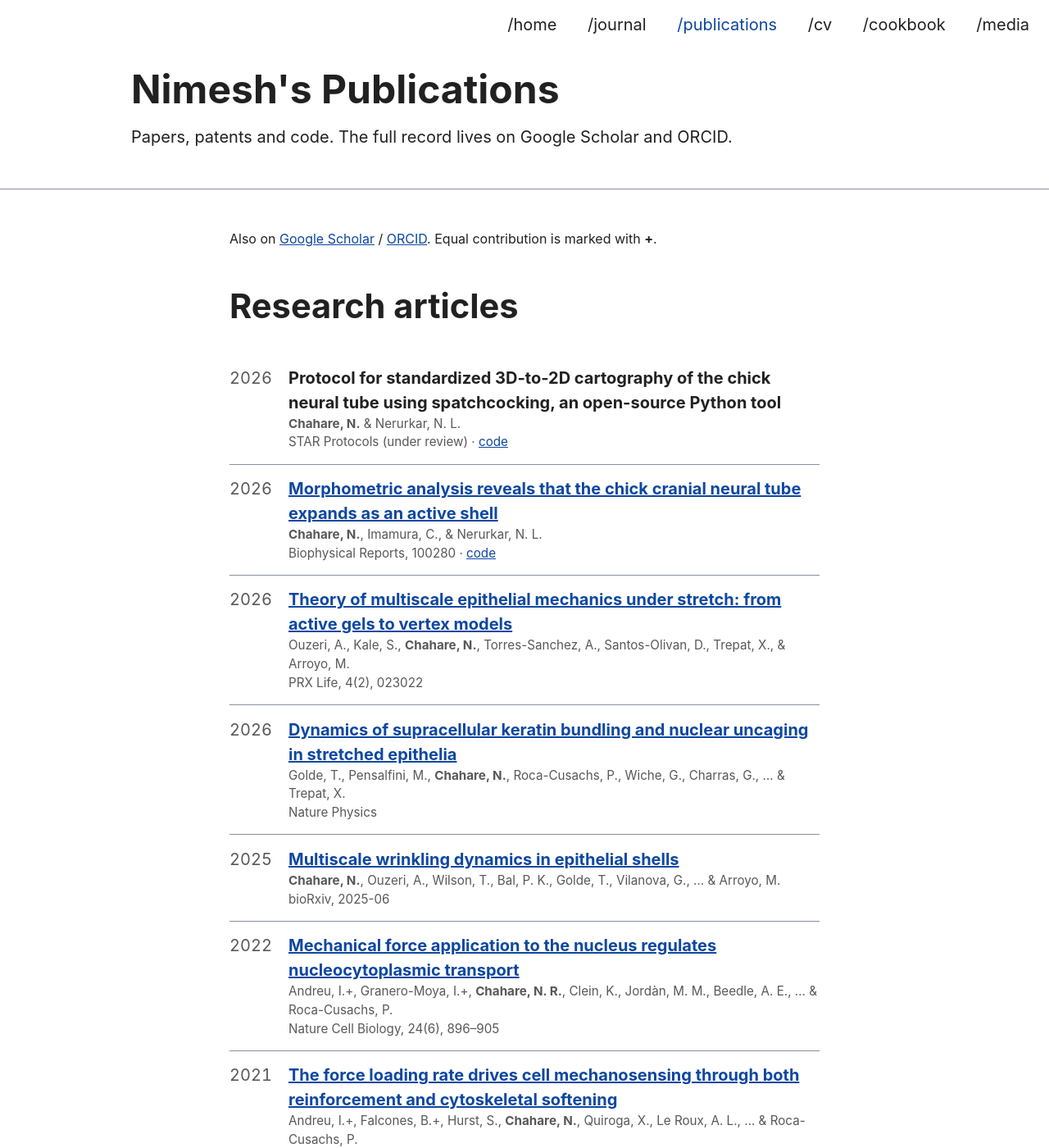
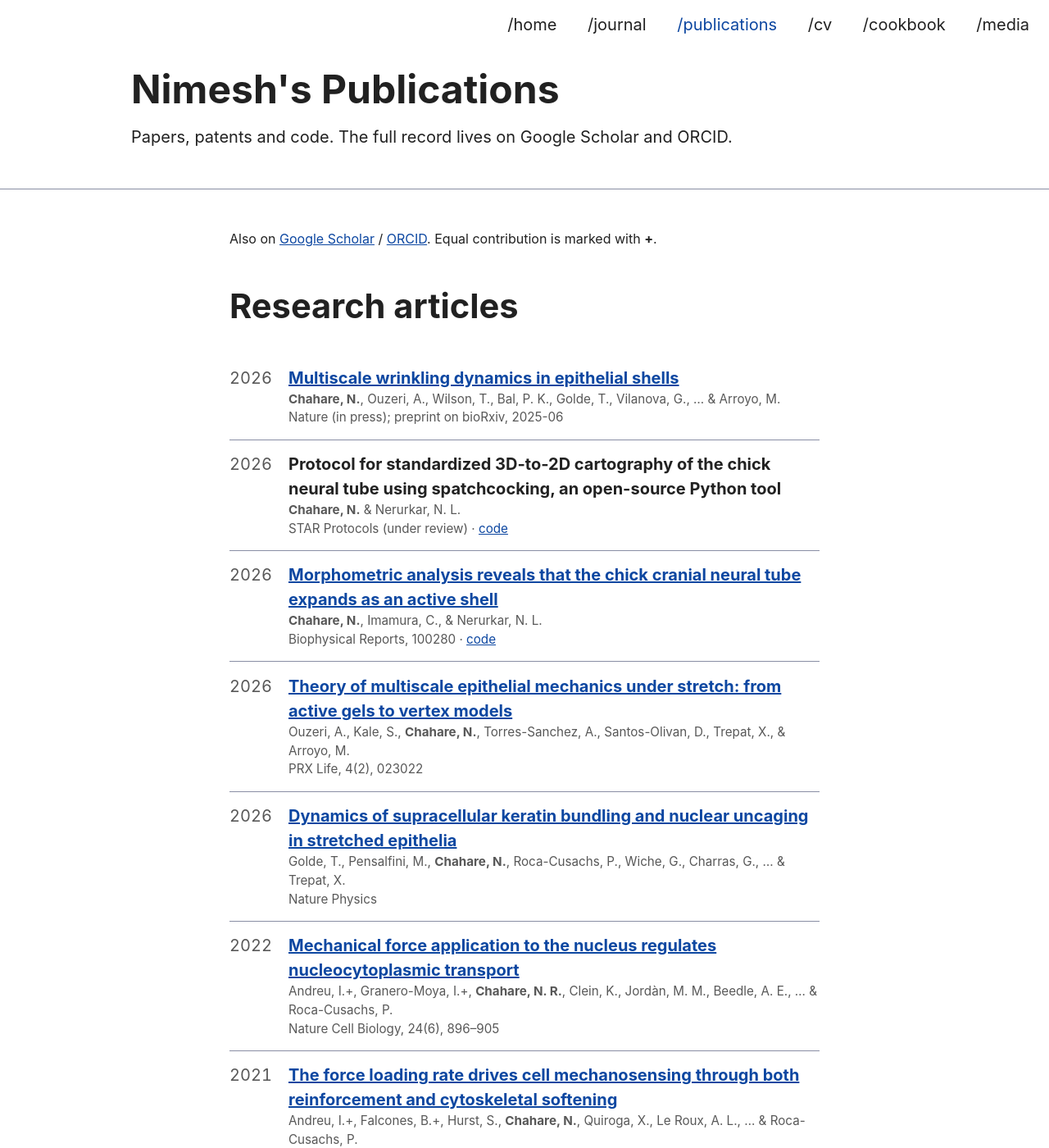
Before and after one commit to nchahare/nchahare.github.io, a Jekyll site: the page built from publications.md, in a window 1280 px wide and 1400 px high. Shown: the whole window at 82% size. Built offline with Jekyll 4.4.1, drawn with Linux system fonts in a browser that asks for light colours.

Commit message:
Mark the wrinkling paper as in press at Nature

```diff
--- a/_data/publications.yml
+++ b/_data/publications.yml
@@ -2,6 +2,13 @@
 # type: article | patent | software | thesis
 # Entries are rendered in the order they appear here, grouped by type.
 # Mark your own name with <strong>...</strong>; mark equal contribution with +.
+
+- type: article
+  year: 2026
+  authors: "<strong>Chahare, N.</strong>, Ouzeri, A., Wilson, T., Bal, P. K., Golde, T., Vilanova, G., &hellip; & Arroyo, M."
+  title: "Multiscale wrinkling dynamics in epithelial shells"
+  venue: "Nature (in press); preprint on bioRxiv, 2025-06"
+  link: https://www.biorxiv.org/content/10.1101/2025.06.30.662426.abstract
 
 - type: article
   year: 2026
@@ -31,13 +38,6 @@
   title: "Dynamics of supracellular keratin bundling and nuclear uncaging in stretched epithelia"
   venue: "Nature Physics"
   link: https://doi.org/10.1038/s41567-026-03371-8
-
-- type: article
-  year: 2025
-  authors: "<strong>Chahare, N.</strong>, Ouzeri, A., Wilson, T., Bal, P. K., Golde, T., Vilanova, G., &hellip; & Arroyo, M."
-  title: "Multiscale wrinkling dynamics in epithelial shells"
-  venue: "bioRxiv, 2025-06"
-  link: https://www.biorxiv.org/content/10.1101/2025.06.30.662426.abstract
 
 - type: article
   year: 2022
--- a/cv.md
+++ b/cv.md
@@ -44,6 +44,8 @@ permalink: /cv/
 
 ### Articles
 
+**Chahare, N.**, Ouzeri, A., Wilson, T., Bal, P. K., Golde, T., Vilanova, G., ... & Arroyo, M. (2026). [Multiscale wrinkling dynamics in epithelial shells.](https://www.biorxiv.org/content/10.1101/2025.06.30.662426.abstract) Nature, in press. Preprint on bioRxiv, 2025-06.
+
 **Chahare, N.**, & Nerurkar, N. L. (2026). Protocol for standardized 3D-to-2D cartography of the chick neural tube using spatchcocking, an open-source Python tool. STAR Protocols. Under review. [Code and data](https://doi.org/10.5281/zenodo.23803314)
 
 **Chahare, N.**, Imamura, C., & Nerurkar, N.L. (2026). [Morphometric analysis reveals that the chick cranial neural tube expands as an active shell.](https://doi.org/10.1016/j.bpr.2026.100280) Biophysical Reports, 100280.
@@ -51,8 +53,6 @@ permalink: /cv/
 Ouzeri, A., Kale, S., **Chahare, N.**, Torres-Sanchez, A., Santos-Olivan, D., Trepat, X., & Arroyo, M. (2026). [Theory of multiscale epithelial mechanics under stretch: from active gels to vertex models.](https://doi.org/10.1103/4mx5-t5hx) PRX Life, 4(2), 023022.
 
 Golde, T., Pensalfini, M., **Chahare, N.**, Roca-Cusachs, P., Wiche, G., Charras, G., ... & Trepat, X. (2026). [Dynamics of supracellular keratin bundling and nuclear uncaging in stretched epithelia.](https://doi.org/10.1038/s41567-026-03371-8) Nature Physics
-
-**Chahare, N.**, Ouzeri, A., Wilson, T., Bal, P. K., Golde, T., Vilanova, G., ... & Arroyo, M. (2025). [Multiscale wrinkling dynamics in epithelial shells.](https://www.biorxiv.org/content/10.1101/2025.06.30.662426.abstract) bioRxiv, 2025-06.
 
 Andreu, I. + , Granero-Moya, I. + , **Chahare, N. R.**, Clein, K., Jordàn, M. M., Beedle, A. E., ... & Roca-Cusachs, P. (2022). [Mechanical force application to the nucleus regulates nucleocytoplasmic transport](https://www.nature.com/articles/s41556-022-00927-7). Nature Cell Biology, 24(6), 896-905.
 
@@ -136,7 +136,7 @@ Adviser: **Prof. Xavier Trepat** and **Prof. Marino Arroyo**, Jul 2017– Apr 20
 - Implemented an innovative approach to pattern epithelial folds through controlled buckling.
 - Acquired expertise in cell culture, protein micropatterning, microfluidic device design and fabrication, advanced microscopy, image processing, and cell segmentation.
 
-*Published in [Nature Physics 2026](https://doi.org/10.1038/s41567-026-03371-8) and [PRX Life 2026](https://doi.org/10.1103/4mx5-t5hx); preprint on [bioRxiv 2025](https://www.biorxiv.org/content/10.1101/2025.06.30.662426.abstract).*
+*Published in [Nature Physics 2026](https://doi.org/10.1038/s41567-026-03371-8) and [PRX Life 2026](https://doi.org/10.1103/4mx5-t5hx); a third paper is in press at Nature ([preprint](https://www.biorxiv.org/content/10.1101/2025.06.30.662426.abstract)).*
 
 
 **Computational tool for analyzing nuclear to cytoplasmic transport**
```
